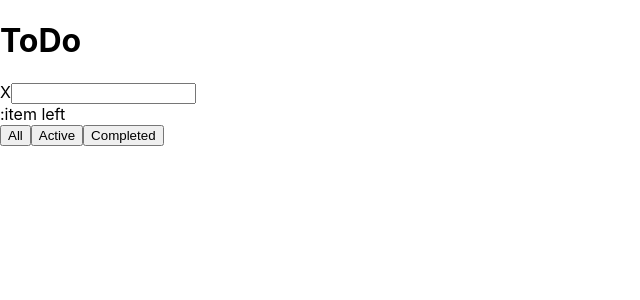
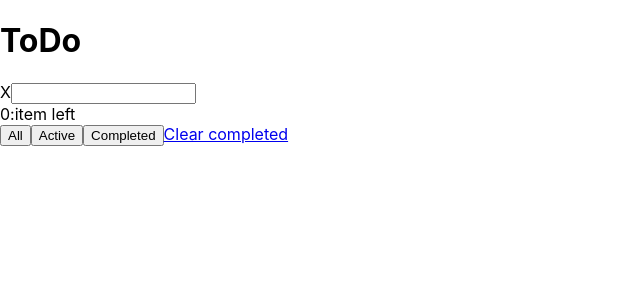
Before and after one commit to v-nadolinsky-exceed/React-todo, a React (Create React App) app: page / in a window 1280 px wide. Shown: the top 300 px of the page, without its empty margins (0-640 px from the left). Built offline with nearby package versions, Linux system fonts and the light colour scheme.

Commit message:
Second version

```diff
--- a/src/App.js
+++ b/src/App.js
@@ -10,7 +10,6 @@ class App extends React.Component {
       arrayOfTask : [],
      /*  showArray: [], */
       inputValue: '',
-      chechedAll: false,
       swith: "all"
   }
 
@@ -26,7 +25,7 @@ class App extends React.Component {
  addTask = (event) => {
    const {inputValue, arrayOfTask } = this.state
   if(event.key === 'Enter' && event.target.value !== '') {
-      const newElem = {id: +new Date(), inputValue, completed:false}
+      const newElem = {id: +new Date(), inputValue, completed: null}
       this.setState({
         arrayOfTask: [...arrayOfTask, newElem],
         inputValue: ''
@@ -34,7 +33,74 @@ class App extends React.Component {
     }
   }
 
-  /* generateArray = () => {
+
+
+  itemLeft = () => {
+    const {arrayOfTask} = this.state
+    let value = null;
+    value = arrayOfTask.filter(elem => elem.completed === false)
+    return value.length
+  }
+
+  removeCompletedTask = (e) => {
+    e.preventDefault()
+    const { arrayOfTask } = this.state
+    const completedFalse = arrayOfTask.filter(elem =>{
+        return elem.completed === null
+        })
+    this.setState({arrayOfTask : [...completedFalse] })
+  }
+
+  generateArray = () => {
+    const {arrayOfTask, showArray ,swith } = this.state
+    let completeArray = null;
+    let activeArray = null;
+
+    if(swith === "active") {
+      activeArray = arrayOfTask.filter(elem => elem.completed === null)
+      return activeArray
+    }else if (swith === "completed") {
+      completeArray = arrayOfTask.filter(elem => elem.completed === true)
+      return completeArray
+    }else {
+      return arrayOfTask
+    }
+  }
+
+  all = () => {
+    this.setState({swith: "all"})
+  }
+
+  active = () => {
+    this.setState({swith: "active"})
+  }
+
+  completed = () => {
+    this.setState({swith: "completed"})
+  }
+
+
+  render() {
+    console.log(this.state.swith)
+    return(
+      <>
+      <h1>ToDo</h1>
+      <Header
+      handleChange={this.handleChange}
+      addTask={this.addTask}
+      generateArray={this.generateArray}
+      /* isChecked={this.isChecked} */
+      data={this.state} />
+      <Footer data={this.state} all={this.all} active={this.active} completed={this.completed} itemLeft={this.itemLeft} removeCompletedTask={this.removeCompletedTask}/>
+      </>
+    )
+  }
+}
+
+export default App;
+
+
+ /* generateArray = () => {
     const {arrayOfTask} = this.state
     const completeArray = [];
     const activeArray = [];
@@ -48,44 +114,3 @@ class App extends React.Component {
       }
     })
   } */
-
-  generateArray = () => {
-    const {arrayOfTask, showArray ,swith } = this.state
-    const completeArray = null;
-    const activeArray = null;
-
-    if(swith === "active") {
-      activeArray = arrayOfTask.filter(elem => elem.completed === false)
-      return activeArray
-     /*  this.setState({
-        showArray : []
-      }) */
-    }else if (swith === "completed") {
-      completeArray = arrayOfTask.filter(elem => elem.completed === true)
-      return completeArray
-    }else {
-      return arrayOfTask
-    }
-  }
-
-
-
-
-  render() {
-    console.log(this.state.swith)
-    return(
-      <>
-      <h1>ToDo</h1>
-      <Header
-      handleChange={this.handleChange}
-      addTask={this.addTask}
-      generateArray={this.generateArray}
-      /* isChecked={this.isChecked} */
-      data={this.state} />
-      <Footer swith={this.state.swith}/>
-      </>
-    )
-  }
-}
-
-export default App;
--- a/src/components/Footer.js
+++ b/src/components/Footer.js
@@ -3,27 +3,18 @@ import React from 'react';
 
 class Footer extends React.Component {
 
-    all = () => {
-        const{swith} = this.props
-        this.setState({swith: "all"})
-    }
-
-    active = () => {
-        this.setState({swith: "active"})
-    }
-
-    completed = () => {
-        this.setState({swith: "completed"})
-    }
 
     render() {
-        console.log(this.props.swith)
+       /*  console.log(this.props.data.swith) */
+       const {all, active , completed , itemLeft ,removeCompletedTask} = this.props
         return (
-            <div className="footer-flex">
-                <div className="total-active">{}:item left</div>
-                <button className="btn btn_all" onClick={this.all}>All</button>
-                <button className="btn btn_active" onClick={this.active}>Active</button>
-                <button className="btn btn_completed" onClick={this.completed}>Completed</button>
+            <div className="footer-flex" >
+                <div className="total-active">{itemLeft()}:item left</div>
+                <button className="btn btn_all" onClick={all}>All</button>
+                <button className="btn btn_active" onClick={active}>Active</button>
+                <button className="btn btn_completed" onClick={completed}
+                >Completed</button>
+                <a href="#" onClick={removeCompletedTask}>Clear completed</a>
             </div>
         )
     }
--- a/src/components/Header.js
+++ b/src/components/Header.js
@@ -23,8 +23,11 @@ class Header extends React.Component {
 
     allChecked = () => {
         const {allStateChecked} = this.state
+        const {arrayOfTask} = this.props.data;
         this.setState( { allStateChecked : !allStateChecked })
-
+        arrayOfTask.map(elem => {
+            elem.completed = allStateChecked
+        })
     }
 
     render() {
--- a/src/components/ItemTodo.js
+++ b/src/components/ItemTodo.js
@@ -29,7 +29,7 @@ class ItemTodo extends React.Component {
             {
                showTask &&  <div  className="item-list">
                             <input type="checkbox"
-                            /* checked={completed} */
+                            checked={completed}
                             onChange={() => this.isChecked(id)}
                             />
                             {inputValue}
```
